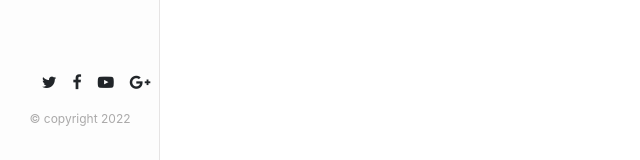
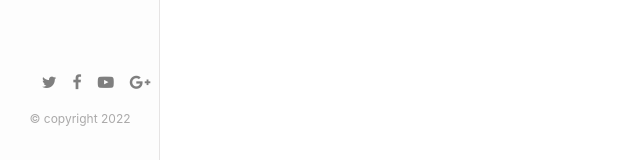
Before and after one commit to billionsjoel/dravel-app, a React (Create React App) app: page /home in a window 1280 px wide. Shown: the part 640-800 px from the top of the page, without its empty margins (0-640 px from the left). Built offline with nearby package versions, Linux system fonts and the light colour scheme.

Commit message:
Add style to socials

```diff
--- a/src/scss/nav.scss
+++ b/src/scss/nav.scss
@@ -38,6 +38,7 @@
 
 			& > li {
 				list-style: none;
+				color: #7f7f7f;
 			}
 		}
 
```
